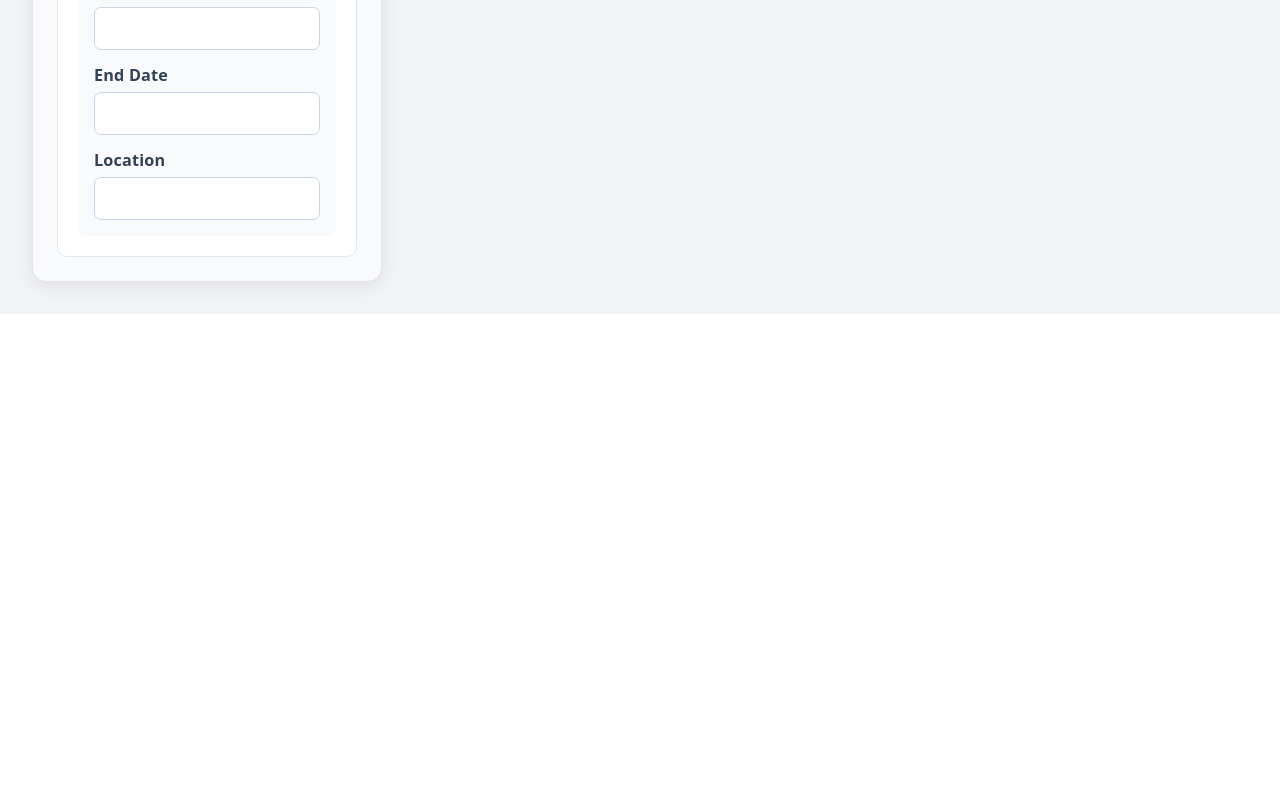
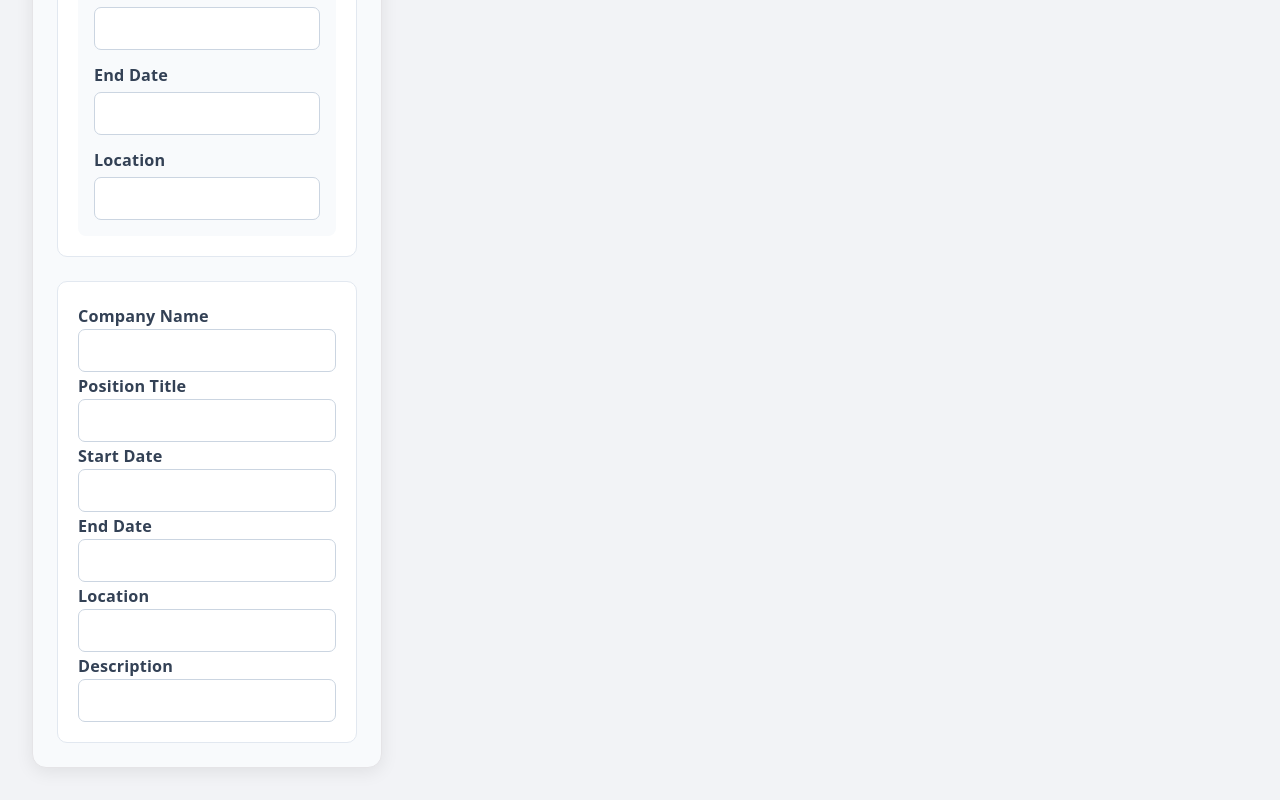
Before and after one commit to GoldenGlint/CV-Application, a React (Vite) app: page / in a window 1280 px wide. Shown: the part 1232-2032 px from the top of the page. Before the commit the page ends 1546 px from the top, so only its background shows below. Built offline with nearby package versions, Linux system fonts and the light colour scheme.

Commit message:
Experience correctly updates the object

```diff
--- a/src/App.jsx
+++ b/src/App.jsx
@@ -35,7 +35,7 @@ function ResumeEducation({education}){
       <div className="educationList">
         {education.map((edu)=>(
 
-          <div className="educationItem">
+          <div className="educationItem" key={edu.id}>
 
             <div className="leftEducation">
               <h3 className="resumeEducationDate">{edu.eduStartDate || "08/2024"} - {edu.eduEndDate || "Present"}</h3>
@@ -190,8 +190,25 @@ function FormEducation({setPerson, education}){
   )
 }
 
+
 function FormExperience({setPerson, experience}){
+  return(
+    <div className="formExperience">
+     { experience.map((exp) => (
+      <div className="educationFormExperience" key={exp.id}>
+        <InputArrayField className="inputField" name="Company Name" msg="Company Name" fieldType="text" section="experience" field="companyName" setPerson={setPerson} id={exp.id}/>
+        <InputArrayField className="inputField" name="Position Title" msg="Position Title" fieldType="text" section="experience" field="positionTitle" setPerson={setPerson} id={exp.id}/>
+        <InputArrayField className="inputField" name="Start Date" msg="Start Date" fieldType="text" section="experience" field="expStartDate" setPerson={setPerson} id={exp.id}/>
+        <InputArrayField className="inputField" name="End Date" msg="End Date" fieldType="text" section="experience" field="expEndDate" setPerson={setPerson} id={exp.id}/>
+        <InputArrayField className="inputField" name="Location" msg="Location" fieldType="text" section="experience" field="expLocation" setPerson={setPerson} id={exp.id}/>
+        <InputArrayField className="inputField" name="Description" msg="Description" fieldType="text" section="experience" field="expDescription" setPerson={setPerson} id={exp.id}/>
+      </div>
 
+      ))}
+
+
+    </div>
+  )
 }
 
 function App() {
```
